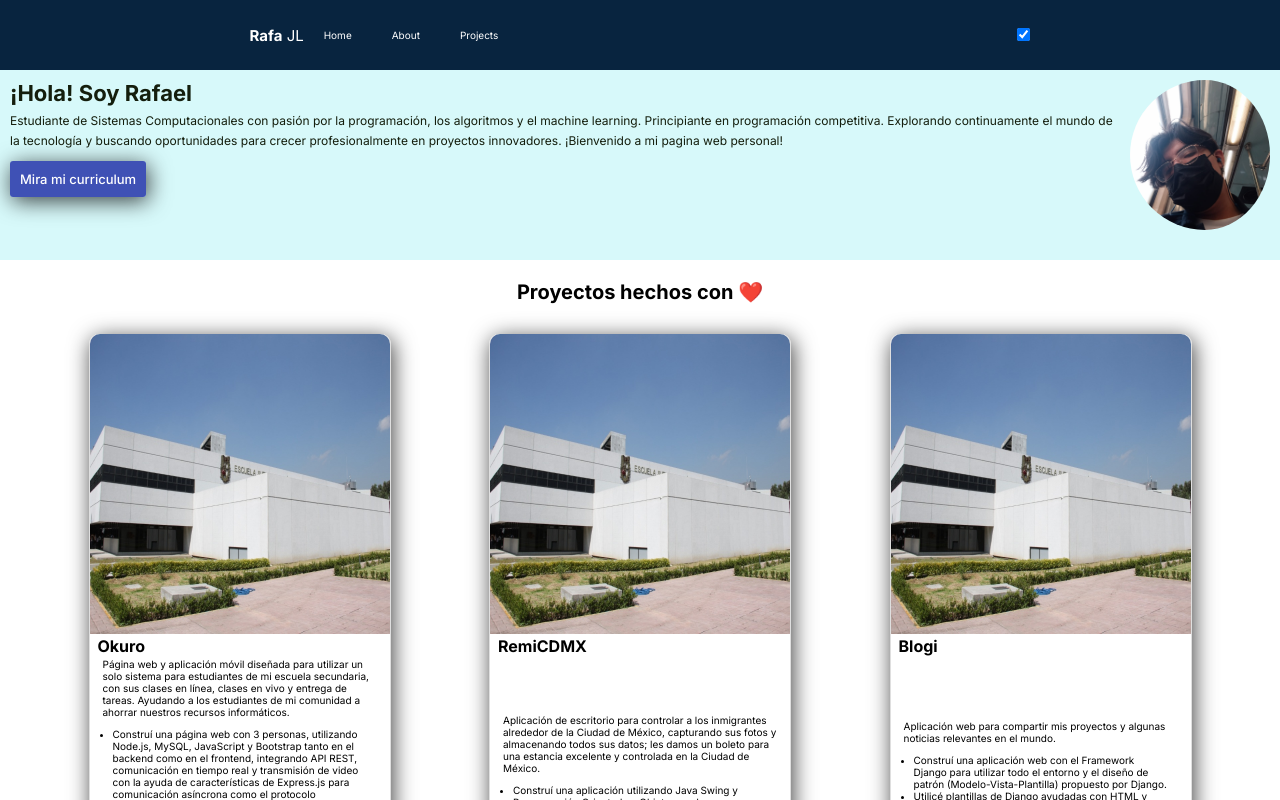
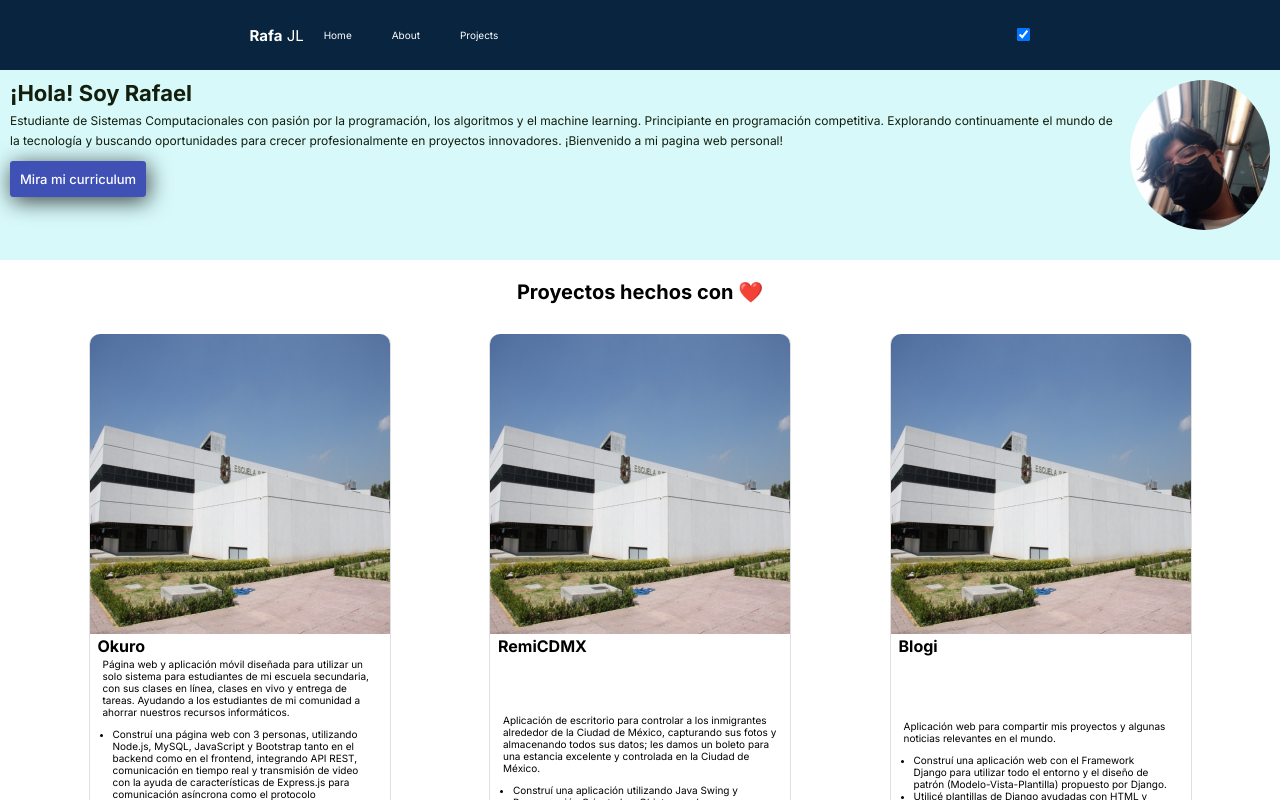
Before and after one commit to rafa238/personal_webpage, a React (Vite) app: page / in a window 1280 px wide. Shown: the top 800 px of the page. Built offline with nearby package versions, Linux system fonts and the light colour scheme.

Commit message:
hover card efect

```diff
--- a/src/components/ProjectCard.jsx
+++ b/src/components/ProjectCard.jsx
@@ -7,7 +7,7 @@ export const ProjectCard = (project) => {
     const images = (project.images) ? project.images : "escom.jpg";
     const {name, description, bullets, technologies} = project;
     return (
-        <article className='projects__card shadow'>
+        <article className='projects__card'>
             <div className='card__header'>
                 <img src={ images } />
                 <h5 className='card__header-title'>{ name }</h5>
--- a/src/index.css
+++ b/src/index.css
@@ -174,6 +174,11 @@ html {
 }
 
 .projects__card:hover{
+  box-shadow: 2px 4px 22px 0px rgba(0,0,0,0.75);
+  transition: 0.5s;
+}
+
+.projects__card:hover{
   border: 0.1rem solid var(--color5);
   border-top: 0;
   border-radius: 1rem;
```
